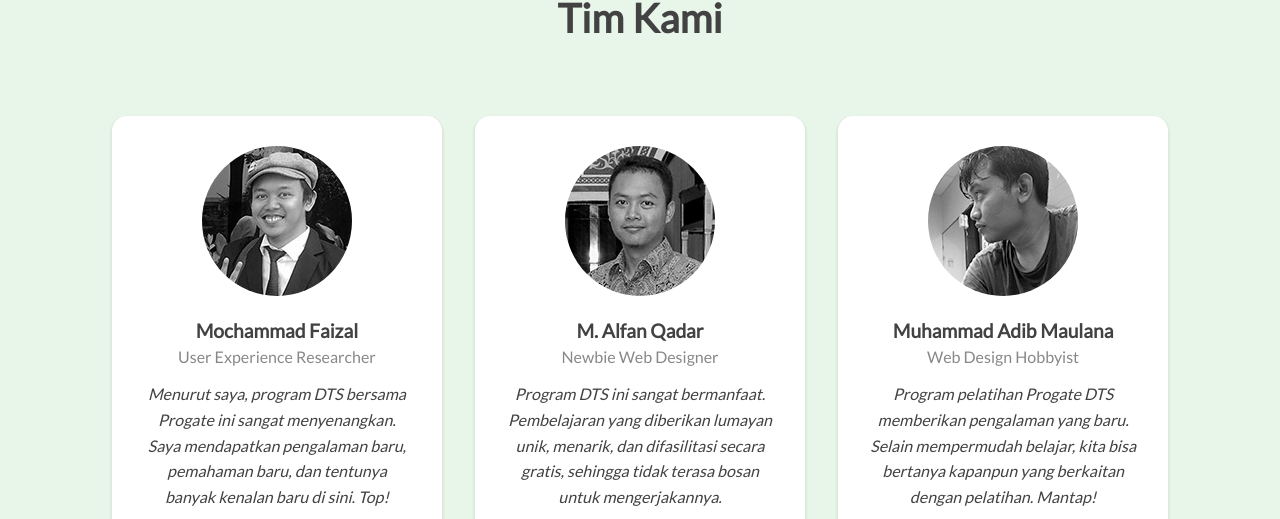
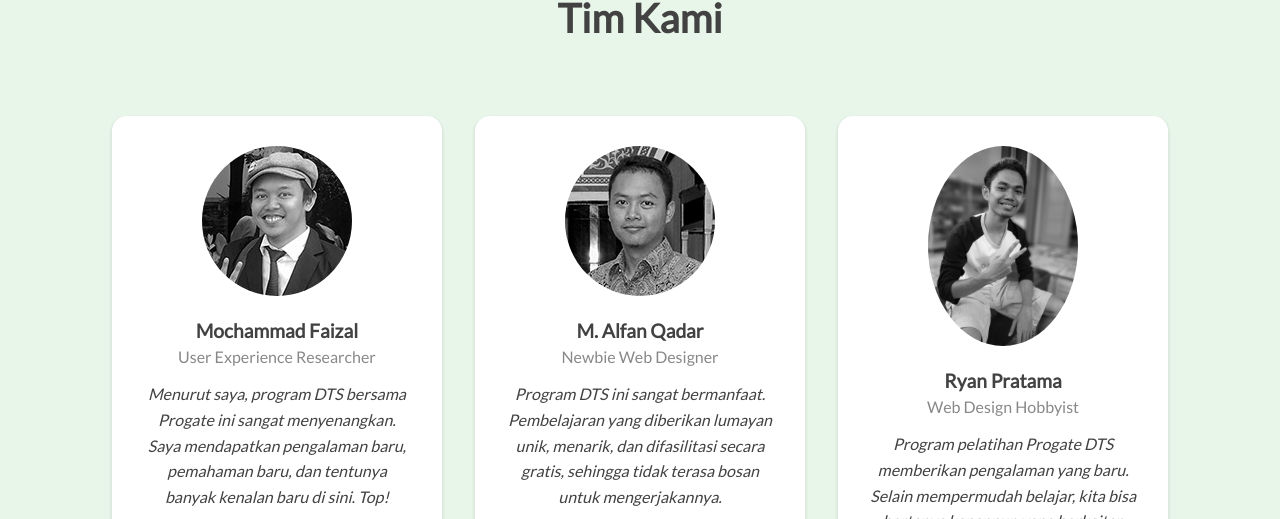
Before and after one commit to ryan-pr/DTS2020.kominfo, a plain HTML site: page index.html in a window 1280 px wide. Shown: the part 1404-1923 px from the top of the page. Drawn offline with Linux system fonts and the light colour scheme.

Commit message:
Update index.html

```diff
--- a/index.html
+++ b/index.html
@@ -135,8 +135,8 @@
       </div>
       <div class="base">
         <div class="card">
-          <img src="resources/adib.jpg" alt="Adib" title="Muhammad Adib Maulana">
-          <h3>Muhammad Adib Maulana</h3>
+          <img src="resources/ryan.jpg" alt="Adib" title="Muhammad Adib Maulana">
+          <h3>Ryan Pratama</h3>
           <p class="about">Web Design Hobbyist</p>
           <p class="testimonial">Program pelatihan Progate DTS memberikan pengalaman yang baru. Selain mempermudah belajar, kita bisa bertanya kapanpun yang berkaitan dengan pelatihan. Mantap!</p>
           <a href="https://github.com/adibmaul11" target="_blank" class="button" title="Akses Github Adib">
```
